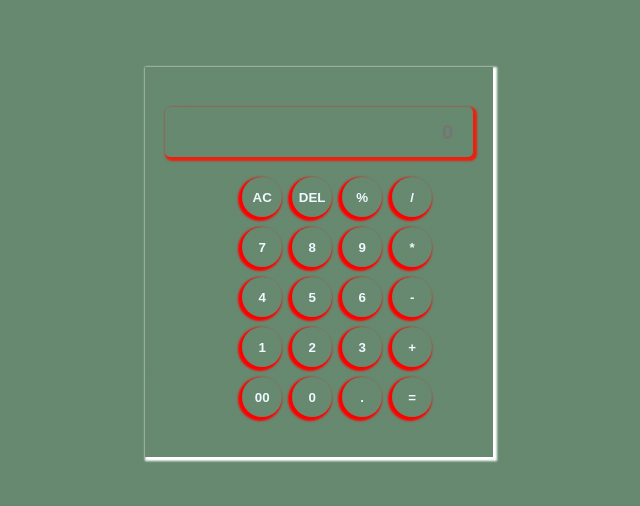
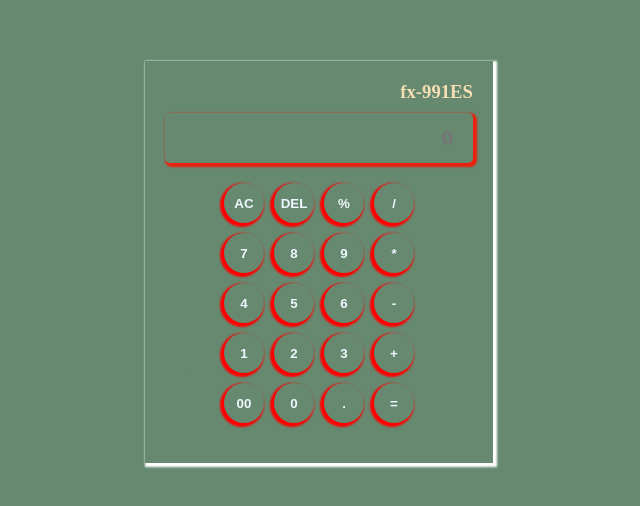
Before and after one commit to Horidas-Roy/Calculator-With-Js, a plain HTML site: page index.html in a window 768 px wide. Shown: the part 138-644 px from the top of the page, without its empty margins (65-705 px from the left). Drawn offline with Linux system fonts and the light colour scheme.

Commit message:
update some feature

```diff
--- a/index.html
+++ b/index.html
@@ -8,6 +8,7 @@
 </head>
 <body>
     <div class="calculator">
+        <h3 id="tittle">fx-991ES</h3>
         <input type="text" placeholder="0" id="inputBox">
         <div class="calculator-btn">
             <button class="operator" id="1">AC</button>
--- a/style.css
+++ b/style.css
@@ -13,7 +13,12 @@
 .calculator{
     padding: 20px;
     box-shadow: 2px 2px 2px 2px  white;
+    margin: 20px 0;
 
+}
+#tittle{
+    text-align: right;
+    color: wheat;
 
 }
 
@@ -30,7 +35,7 @@
       box-shadow: 2px 2px 2px 2px  rgba(255, 17, 0, 0.882);
       color: aliceblue;
       font-weight: 700;
-      margin-top: 20px;
+      margin-top: 10px;
       border-radius: 5px;
       cursor: pointer;
 }
@@ -75,3 +80,13 @@
        justify-content: center;
     }
 }
+@media screen and (min-width:576px) and (max-width:992px) {
+    .calculator{
+        margin: 0 20px;
+
+    }
+    .calculator-btn{
+       display: grid;
+       justify-content: center;
+    }
+}
```
